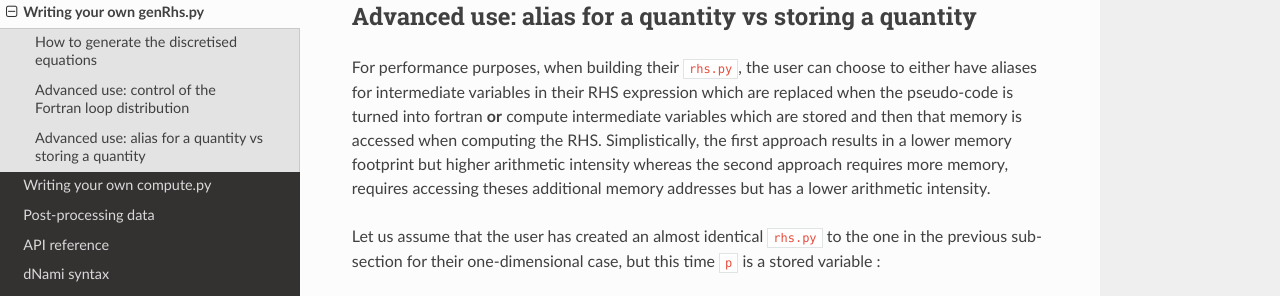
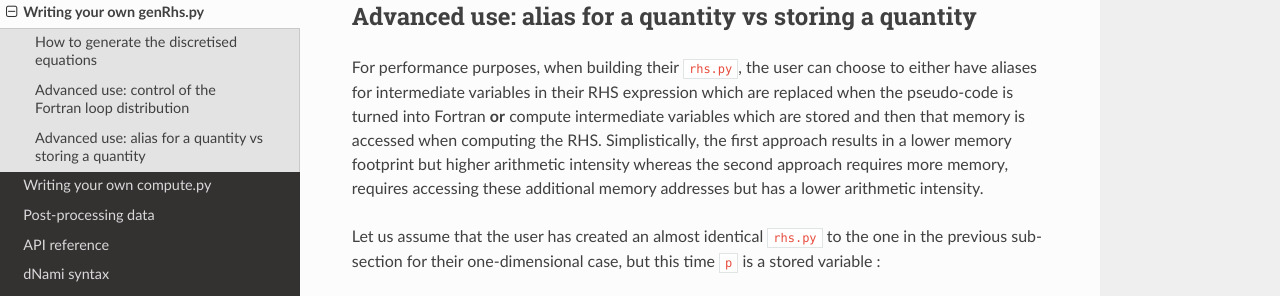
Before and after one commit to dNamiLab/dNami, a Sphinx documentation site: the page built from doc/usage/genRhs.rst, in a window 1280 px wide and 900 px high, scrolled down 11585 px. Shown: the part 200-496 px from the top of the window. Built offline with Sphinx 7.4.7 and the Read the Docs theme 2.0.0, drawn with Linux system fonts in a browser that asks for light colours; some of the changed lines change nothing that is shown; some of the changed text lies outside the part shown.

Commit message:
corrected typos

```diff
--- a/doc/usage/genRhs.rst
+++ b/doc/usage/genRhs.rst
@@ -543,7 +543,7 @@
 Advanced use: alias for a quantity vs storing a quantity
 ########################################################
 
-For performance purposes, when building their ``rhs.py``, the user can choose to either have aliases for intermediate variables in their RHS expression which are replaced when the pseudo-code is turned into fortran **or** compute intermediate variables which are stored and then that memory is accessed when computing the RHS. Simplistically, the first approach results in a lower memory footprint but higher arithmetic intensity whereas the second approach requires more memory, requires accessing theses additional memory addresses but has a lower arithmetic intensity.
+For performance purposes, when building their ``rhs.py``, the user can choose to either have aliases for intermediate variables in their RHS expression which are replaced when the pseudo-code is turned into Fortran **or** compute intermediate variables which are stored and then that memory is accessed when computing the RHS. Simplistically, the first approach results in a lower memory footprint but higher arithmetic intensity whereas the second approach requires more memory, requires accessing these additional memory addresses but has a lower arithmetic intensity.
 
 Let us assume that the user has created an almost identical ``rhs.py`` to the one in the previous sub-section for their one-dimensional case, but this time ``p`` is a stored variable :
 
@@ -632,17 +632,17 @@
 	!
 	!~~~~~~~~~~~~~~~~~~~~~~~~~~~~~~~~~~~~~~~~~~~~~~~~~~~~~~~~~~~
 
-	d1_FluXx_dx_0_im1jk = (q(i-1,indvars(1))*q(i-1,indvars(2))*q(i-1,indvars(2))+&
+	d1_FluMx_dx_0_im1jk = (q(i-1,indvars(1))*q(i-1,indvars(2))*q(i-1,indvars(2))+&
 			    qst(i-1,indvarsst(1)))
 
-	d1_FluXx_dx_0_ip1jk = (q(i+1,indvars(1))*q(i+1,indvars(2))*q(i+1,indvars(2))+&
+	d1_FluMx_dx_0_ip1jk = (q(i+1,indvars(1))*q(i+1,indvars(2))*q(i+1,indvars(2))+&
 			    qst(i+1,indvarsst(1)))
 
-	d1_FluXx_dx_0_ijk = -&
-		  0.5_wp*d1_FluXx_dx_0_im1jk+&
-		  0.5_wp*d1_FluXx_dx_0_ip1jk
+	d1_FluMx_dx_0_ijk = -&
+		  0.5_wp*d1_FluMx_dx_0_im1jk+&
+		  0.5_wp*d1_FluMx_dx_0_ip1jk
 
-	d1_FluXx_dx_0_ijk = d1_FluXx_dx_0_ijk*param_float(1)
+	d1_FluMx_dx_0_ijk = d1_FluMx_dx_0_ijk*param_float(1)
 
 
 
@@ -653,7 +653,7 @@
 	!***********************************************************
 
 
-	rhs(i,indvars(2)) =   -  ( d1_FluXx_dx_0_ijk )
+	rhs(i,indvars(2)) =   -  ( d1_FluMx_dx_0_ijk )
 
 
 
```
